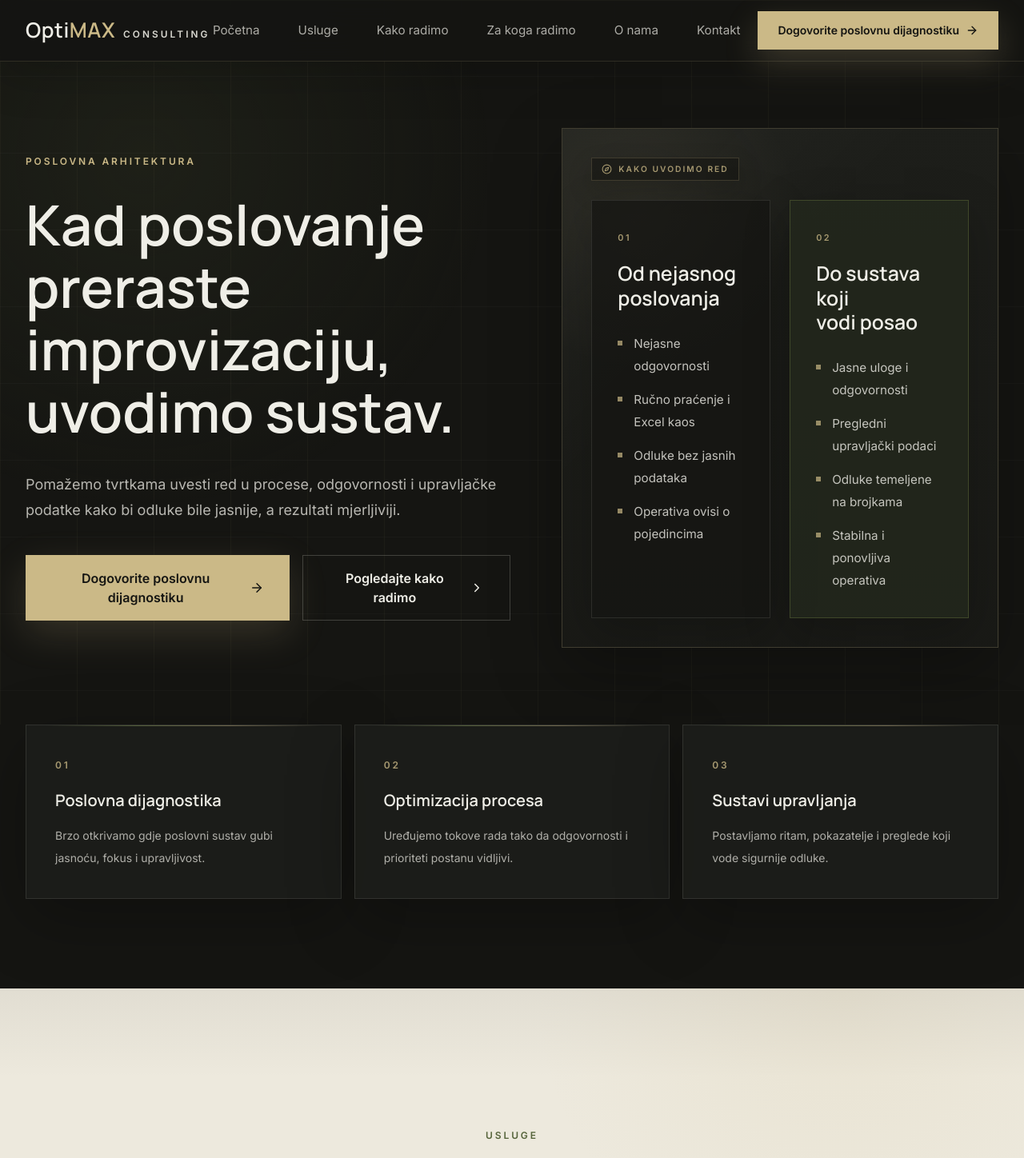
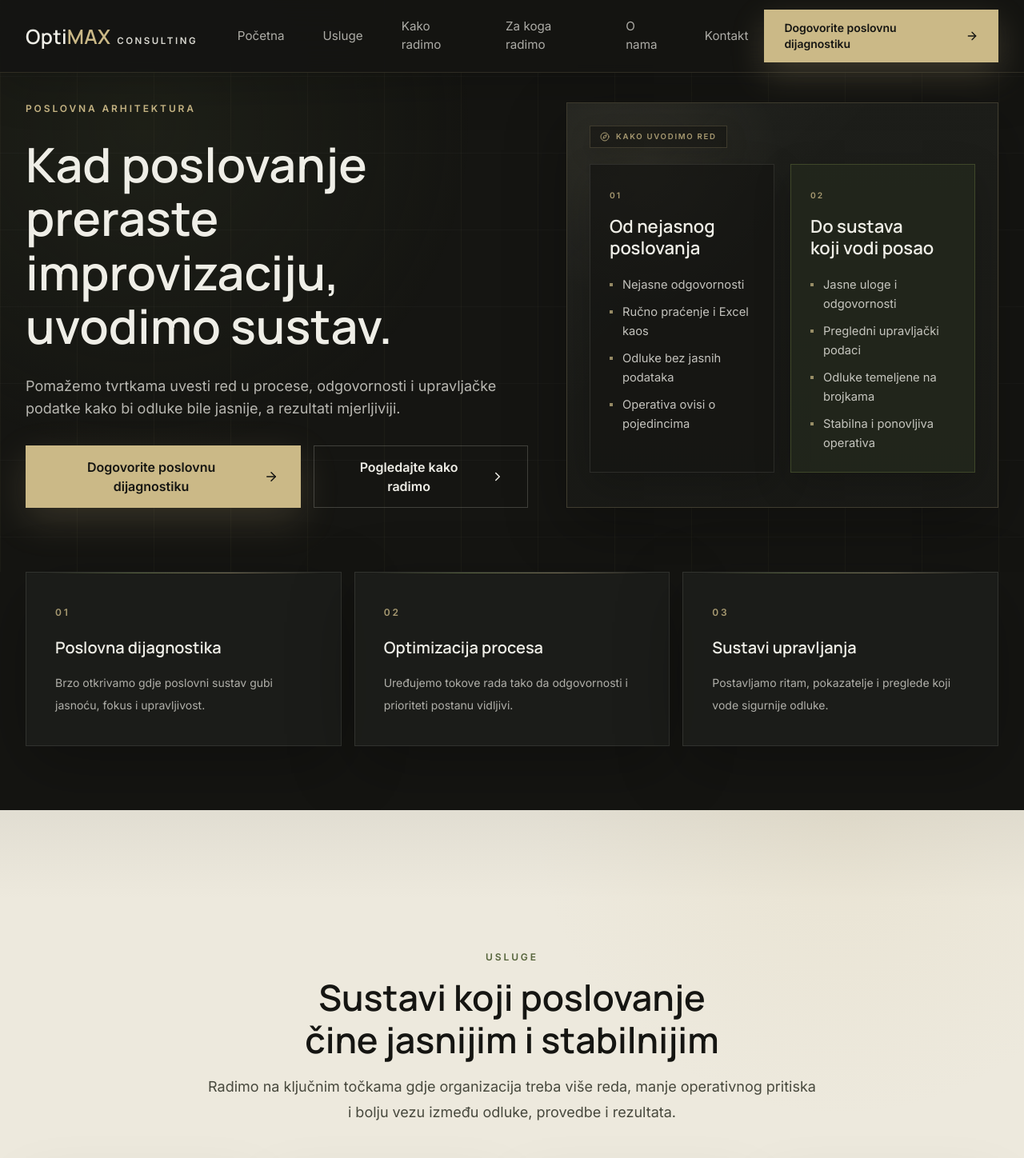
Before and after one commit to jelena1410-ux/optimax-website, a React (Vite) app: page / in a window 1280 px wide. Shown: the top 1448 px of the page at 80% size. Built offline with nearby package versions, Linux system fonts and the light colour scheme.

Commit message:
style: final premium proportion polish

```diff
--- a/src/main.jsx
+++ b/src/main.jsx
@@ -28,12 +28,12 @@ const serviceIcons = {
 
 function Logo() {
   return (
-    <a href="#pocetna" className="group flex h-11 w-[12.25rem] shrink-0 items-center sm:w-[13.25rem]" aria-label={siteContent.logo.ariaLabel}>
-      <span className="flex min-w-0 items-baseline gap-2.5 whitespace-nowrap leading-none">
-        <span className="font-display text-[1.45rem] font-semibold tracking-[0.02em] text-graphite-100 transition duration-300 group-hover:text-white sm:text-[1.62rem]">
+    <a href="#pocetna" className="group mr-3 flex h-10 w-[11.7rem] shrink-0 items-center sm:w-[12.8rem] lg:mr-8 xl:mr-10" aria-label={siteContent.logo.ariaLabel}>
+      <span className="flex min-w-0 items-baseline gap-2 whitespace-nowrap leading-none">
+        <span className="font-display text-[1.4rem] font-semibold tracking-[0.01em] text-graphite-100 transition duration-300 group-hover:text-white sm:text-[1.56rem]">
           Opti<span className="text-champagne-400">MAX</span>
         </span>
-        <span className="text-[0.68rem] font-semibold uppercase tracking-[0.22em] text-graphite-100/90 transition duration-300 group-hover:text-champagne-200 sm:text-[0.74rem] sm:tracking-[0.26em]">
+        <span className="text-[0.66rem] font-semibold uppercase tracking-[0.18em] text-graphite-100/90 transition duration-300 group-hover:text-champagne-200 sm:text-[0.72rem] sm:tracking-[0.22em]">
           Consulting
         </span>
       </span>
@@ -57,7 +57,7 @@ function Header() {
 
   return (
     <header className="fixed inset-x-0 top-0 z-50 border-b border-champagne-400/15 bg-graphite-950/90 shadow-[0_18px_55px_rgba(0,0,0,0.18)] backdrop-blur-xl">
-      <div className="mx-auto flex max-w-7xl items-center justify-between gap-4 px-5 py-3.5 lg:px-8">
+      <div className="mx-auto flex max-w-7xl items-center justify-between gap-5 px-5 py-3 lg:px-8">
         <Logo />
         <nav className="hidden items-center gap-10 xl:gap-12 lg:flex">
           {siteContent.navigation.map(({ label, href }) => (
@@ -104,10 +104,10 @@ function SectionHeading({ eyebrow, title, text }) {
   return (
     <div className="mx-auto max-w-3xl text-center">
       <p className="eyebrow">{eyebrow}</p>
-      <h2 className="mt-4 font-display text-3xl font-semibold text-graphite-950 sm:text-4xl lg:text-5xl">
+      <h2 className="mt-4 font-display text-[1.7rem] font-semibold leading-[1.18] text-graphite-950 sm:text-[2.2rem] lg:text-[2.8rem]">
         {title}
       </h2>
-      {text && <p className="mt-5 text-lg leading-8 text-graphite-700">{text}</p>}
+      {text && <p className="mt-4 text-base leading-7 text-graphite-700 sm:text-lg sm:leading-8">{text}</p>}
     </div>
   );
 }
@@ -117,34 +117,34 @@ function HeroGraphic() {
   const visualCards = [visual.before, visual.after];
 
   return (
-    <div className="relative overflow-hidden border border-champagne-400/20 bg-graphite-900 shadow-[0_28px_82px_rgba(0,0,0,0.3)]">
+    <div className="relative overflow-hidden border border-champagne-400/20 bg-graphite-900 shadow-[0_24px_72px_rgba(0,0,0,0.28)]">
       <div className="absolute inset-0 bg-[radial-gradient(circle_at_18%_16%,rgba(203,185,135,0.08),transparent_28%),linear-gradient(135deg,rgba(239,238,231,0.035),transparent_38%),linear-gradient(180deg,rgba(21,21,18,0.02),rgba(21,21,18,0.46))]" />
 
-      <div className="relative grid min-h-[410px] gap-5 p-6 sm:min-h-[480px] sm:p-8 lg:min-h-[540px] lg:content-center lg:gap-6 lg:p-9">
-        <div className="inline-flex w-fit items-center gap-2 border border-champagne-400/20 bg-graphite-950/60 px-3 py-1.5 text-[0.64rem] font-semibold uppercase tracking-[0.2em] text-champagne-400/80 shadow-[0_12px_32px_rgba(0,0,0,0.16)]">
-          <Compass size={13} />
+      <div className="relative grid min-h-[350px] gap-4 p-5 sm:min-h-[410px] sm:p-6 lg:min-h-[465px] lg:content-center lg:gap-5 lg:p-7">
+        <div className="inline-flex w-fit items-center gap-2 border border-champagne-400/20 bg-graphite-950/60 px-3 py-1.5 text-[0.6rem] font-semibold uppercase tracking-[0.18em] text-champagne-400/80 shadow-[0_10px_28px_rgba(0,0,0,0.14)]">
+          <Compass size={12} />
           {visual.badge}
         </div>
-        <div className="grid gap-5 lg:grid-cols-2 lg:gap-6">
+        <div className="grid gap-4 lg:grid-cols-2 lg:gap-5">
           {visualCards.map((card, index) => (
             <article
               key={card.title}
-              className={`relative overflow-hidden border p-7 shadow-[0_18px_54px_rgba(0,0,0,0.22)] transition duration-500 hover:-translate-y-1 sm:p-8 ${
+              className={`relative overflow-hidden border p-5 shadow-[0_16px_44px_rgba(0,0,0,0.2)] transition duration-500 hover:-translate-y-1 sm:p-6 ${
                 index === 1
                   ? 'border-[#6b7a3f]/40 bg-[#23281d]/75 hover:border-champagne-400/40'
                   : 'border-graphite-100/10 bg-graphite-950/75 hover:border-champagne-400/30'
               }`}
             >
-              <span className="text-[0.68rem] font-semibold uppercase tracking-[0.22em] text-champagne-400/80">
+              <span className="text-[0.64rem] font-semibold uppercase tracking-[0.2em] text-champagne-400/80">
                 {String(index + 1).padStart(2, '0')}
               </span>
-              <h3 className="mt-5 font-display text-[1.55rem] font-semibold leading-[1.22] text-graphite-100">
+              <h3 className="mt-4 font-display text-[1.28rem] font-semibold leading-[1.22] text-graphite-100 sm:text-[1.38rem]">
                 {card.title}
               </h3>
-              <ul className="mt-7 grid gap-3.5 text-[0.95rem] leading-7 text-graphite-100/80">
+              <ul className="mt-5 grid gap-2.5 text-[0.88rem] leading-6 text-graphite-100/80 sm:text-[0.92rem]">
                 {card.items.map((item) => (
-                  <li key={item} className="flex gap-3.5">
-                    <span className="mt-2.5 h-1.5 w-1.5 shrink-0 bg-champagne-400/70" />
+                  <li key={item} className="flex gap-3">
+                    <span className="mt-2.5 h-1 w-1 shrink-0 bg-champagne-400/70" />
                     <span>{item}</span>
                   </li>
                 ))}
@@ -159,7 +159,7 @@ function HeroGraphic() {
 
 function HeroCards({ items }) {
   return (
-    <section className="relative bg-graphite-950 px-5 pb-20 text-graphite-100 lg:px-8 lg:pb-28">
+    <section className="relative bg-graphite-950 px-5 pb-16 text-graphite-100 lg:px-8 lg:pb-20">
       <div className="mx-auto grid max-w-7xl gap-4 sm:grid-cols-3">
         {items.map((item) => (
           <article key={item.title} className="hero-service-card">
@@ -175,10 +175,10 @@ function HeroCards({ items }) {
 
 function PrincipleSection({ content }) {
   return (
-    <section id="nacin-rada" className="section-pad scroll-mt-24 bg-stone-100">
+    <section id="nacin-rada" className="section-pad section-ivory scroll-mt-24">
       <div className="mx-auto max-w-7xl px-5 lg:px-8">
         <SectionHeading eyebrow={content.eyebrow} title={content.title} text={content.text} />
-        <div className="mt-16 grid gap-5 sm:grid-cols-2 lg:grid-cols-4">
+        <div className="mt-12 grid gap-5 sm:grid-cols-2 lg:grid-cols-4">
           {content.items.map((item) => (
             <article key={item.title} className="principle-card">
               <h3 className="font-display text-xl font-semibold text-graphite-950">{item.title}</h3>
@@ -200,47 +200,46 @@ function AboutSection({ content, cta }) {
   ];
 
   return (
-    <section id="o-nama" className="section-pad relative scroll-mt-24 overflow-hidden bg-graphite-950 text-graphite-100">
+    <section id="o-nama" className="relative scroll-mt-24 overflow-hidden bg-graphite-950 py-20 text-graphite-100 sm:py-24 lg:py-28">
       <div className="absolute inset-0 bg-[radial-gradient(circle_at_18%_18%,rgba(203,185,135,0.06),transparent_28%),linear-gradient(180deg,rgba(21,21,18,0),rgba(48,55,32,0.16))]" />
-      <div className="relative mx-auto grid max-w-7xl gap-14 px-5 lg:grid-cols-[0.9fr_1.1fr] lg:items-start lg:px-8">
+      <div className="relative mx-auto grid max-w-7xl gap-10 px-5 lg:grid-cols-[0.92fr_1.08fr] lg:items-start lg:px-8">
         <div className="max-w-2xl">
           <p className="eyebrow text-champagne-400">{content.eyebrow}</p>
-          <h2 className="mt-6 font-display text-3xl font-semibold leading-[1.22] sm:text-4xl sm:leading-[1.18] lg:text-5xl">
+          <h2 className="mt-5 font-display text-[1.8rem] font-semibold leading-[1.22] sm:text-[2.35rem] sm:leading-[1.18] lg:text-[2.9rem]">
             {content.title}
           </h2>
-          <div className="mt-9 space-y-7 text-lg leading-9 text-graphite-100/75">
+          <div className="mt-7 space-y-5 text-base leading-8 text-graphite-100/75 sm:text-[1.03rem]">
             {content.paragraphs.map((paragraph) => (
               <p key={paragraph}>{paragraph}</p>
             ))}
           </div>
-          <a href="#kontakt" className="premium-button mt-10 inline-flex min-h-12 items-center justify-center gap-3 bg-champagne-400 px-8 py-4 text-center font-semibold text-graphite-950 transition focus-visible:outline focus-visible:outline-2 focus-visible:outline-offset-4 focus-visible:outline-champagne-400">
+          <a href="#kontakt" className="premium-button mt-8 inline-flex min-h-11 items-center justify-center gap-3 bg-champagne-400 px-7 py-3.5 text-center font-semibold text-graphite-950 transition focus-visible:outline focus-visible:outline-2 focus-visible:outline-offset-4 focus-visible:outline-champagne-400">
             {cta}
             <ArrowRight className="shrink-0" size={18} />
           </a>
         </div>
-        <div className="border border-champagne-400/20 bg-graphite-900/60 p-7 shadow-[0_34px_110px_rgba(0,0,0,0.34)] sm:p-9 lg:p-11">
-          <div className="border-b border-graphite-100/10 pb-8">
-            <p className="text-xs font-semibold uppercase tracking-[0.28em] text-champagne-400/75">Način razmišljanja</p>
-            <h3 className="mt-4 font-display text-2xl font-semibold leading-tight text-graphite-100 sm:text-3xl">
+        <div className="border border-champagne-400/15 bg-graphite-900/60 p-6 shadow-[0_24px_82px_rgba(0,0,0,0.28)] sm:p-7 lg:p-8">
+          <div className="border-b border-graphite-100/10 pb-6">
+            <h3 className="font-display text-[1.15rem] font-semibold uppercase leading-tight tracking-[0.18em] text-champagne-300 sm:text-[1.28rem]">
               Način razmišljanja
             </h3>
-            <p className="mt-5 max-w-xl text-base leading-8 text-graphite-100/70">
+            <p className="mt-4 max-w-xl text-[0.95rem] leading-7 text-graphite-100/70">
               Sustav promatramo kroz odluke, odgovornosti, podatke i provedbu.
             </p>
           </div>
           <div className="divide-y divide-graphite-100/10">
             {principles.map((item, index) => (
-              <div key={item} className="group grid grid-cols-[3.2rem_1fr] items-center gap-5 py-5">
-                <span className="font-display text-xs font-semibold tracking-[0.22em] text-champagne-400/80">
+              <div key={item} className="group grid grid-cols-[2.7rem_1fr] items-center gap-4 py-4">
+                <span className="font-display text-[0.68rem] font-semibold tracking-[0.2em] text-champagne-400/75">
                   {String(index + 1).padStart(2, '0')}
                 </span>
-                <span className="font-display text-lg font-semibold leading-7 text-graphite-100/90 transition duration-300 group-hover:text-champagne-100">
+                <span className="font-display text-base font-semibold leading-7 text-graphite-100/90 transition duration-300 group-hover:text-champagne-100 sm:text-[1.05rem]">
                   {item}
                 </span>
               </div>
             ))}
           </div>
-          <p className="mt-8 border-l border-champagne-400/50 bg-graphite-950/75 p-7 font-display text-xl leading-8 text-graphite-100 shadow-[0_22px_70px_rgba(0,0,0,0.26)] sm:text-2xl sm:leading-9">
+          <p className="mt-6 border-l border-champagne-400/50 bg-graphite-950/70 p-5 font-display text-lg leading-7 text-graphite-100 shadow-[0_18px_54px_rgba(0,0,0,0.22)] sm:p-6 sm:text-xl sm:leading-8">
             {content.closing.map((line) => (
               <span key={line} className="block">
                 {line}
@@ -258,7 +257,7 @@ function ExpertiseSection({ content }) {
     <section className="section-pad section-ivory">
       <div className="mx-auto max-w-7xl px-5 lg:px-8">
         <SectionHeading eyebrow={content.eyebrow} title={content.title} />
-        <div className="mt-16 grid gap-5 sm:grid-cols-2 lg:grid-cols-4">
+        <div className="mt-12 grid gap-5 sm:grid-cols-2 lg:grid-cols-4">
           {content.items.map((item) => (
             <article key={item.title} className="service-card">
               <Target className="text-olive-700" size={24} />
@@ -278,7 +277,7 @@ function SignalSection({ signals, results }) {
       <div className="mx-auto grid max-w-7xl gap-8 px-5 lg:grid-cols-2 lg:px-8">
         <div className="signal-panel">
           <p className="eyebrow">{signals.eyebrow}</p>
-          <h2 className="mt-4 font-display text-3xl font-semibold text-graphite-950 sm:text-4xl">
+          <h2 className="mt-4 font-display text-[1.7rem] font-semibold leading-[1.18] text-graphite-950 sm:text-[2.15rem]">
             {signals.title}
           </h2>
           <div className="mt-8 grid gap-3">
@@ -295,7 +294,7 @@ function SignalSection({ signals, results }) {
         </div>
         <div className="signal-panel signal-panel-dark">
           <p className="eyebrow text-champagne-400">{results.eyebrow}</p>
-          <h2 className="mt-4 font-display text-3xl font-semibold text-graphite-100 sm:text-4xl">
+          <h2 className="mt-4 font-display text-[1.7rem] font-semibold leading-[1.18] text-graphite-100 sm:text-[2.15rem]">
             {results.title}
           </h2>
           <div className="mt-8 grid gap-3 sm:grid-cols-2">
@@ -355,23 +354,23 @@ function App() {
     <main className="min-h-screen overflow-x-hidden bg-[#efeee7] text-graphite-950">
       <Header />
 
-      <section id="pocetna" className="relative scroll-mt-24 overflow-hidden bg-graphite-950 pt-32 text-graphite-100 lg:pt-40">
+      <section id="pocetna" className="relative scroll-mt-24 overflow-hidden bg-graphite-950 pt-28 text-graphite-100 lg:pt-32">
         <div className="absolute inset-0 hero-lines opacity-60" />
-        <div className="relative mx-auto grid max-w-7xl gap-14 px-5 pb-16 sm:gap-16 sm:pb-20 lg:grid-cols-[1fr_0.9fr] lg:px-8 lg:pb-24">
+        <div className="relative mx-auto grid max-w-7xl gap-10 px-5 pb-12 sm:gap-12 sm:pb-16 lg:grid-cols-[1fr_0.86fr] lg:px-8 lg:pb-20">
           <div className="flex flex-col justify-center">
             <p className="eyebrow text-champagne-400">POSLOVNA ARHITEKTURA</p>
-            <h1 className="mt-8 max-w-4xl font-display text-[2.35rem] font-semibold leading-[1.18] text-graphite-100 sm:text-[3rem] sm:leading-[1.16] lg:text-[4.35rem] lg:leading-[1.12]">
+            <h1 className="mt-7 max-w-4xl font-display text-[2.05rem] font-semibold leading-[1.2] text-graphite-100 sm:text-[2.65rem] sm:leading-[1.17] lg:text-[3.72rem] lg:leading-[1.13]">
               {hero.title}
             </h1>
-            <p className="mt-9 max-w-2xl text-lg leading-8 text-graphite-100/75">
+            <p className="mt-7 max-w-2xl text-base leading-8 text-graphite-100/75 sm:text-lg">
               {hero.text}
             </p>
-            <div className="mt-10 flex flex-col gap-4 sm:flex-row">
-              <a href="#kontakt" className="premium-button inline-flex min-h-12 items-center justify-center gap-3 bg-champagne-400 px-8 py-4 text-center font-semibold text-graphite-950 transition focus-visible:outline focus-visible:outline-2 focus-visible:outline-offset-4 focus-visible:outline-champagne-400">
+            <div className="mt-8 flex flex-col gap-4 sm:flex-row">
+              <a href="#kontakt" className="premium-button inline-flex min-h-11 items-center justify-center gap-3 bg-champagne-400 px-7 py-3.5 text-center font-semibold text-graphite-950 transition focus-visible:outline focus-visible:outline-2 focus-visible:outline-offset-4 focus-visible:outline-champagne-400">
                 {ctas.primary}
                 <ArrowRight className="shrink-0" size={18} />
               </a>
-              <a href="#kako-radimo" className="premium-button-secondary inline-flex min-h-12 items-center justify-center gap-3 border border-graphite-100/20 px-8 py-4 text-center font-semibold text-graphite-100 transition focus-visible:outline focus-visible:outline-2 focus-visible:outline-offset-4 focus-visible:outline-champagne-400">
+              <a href="#kako-radimo" className="premium-button-secondary inline-flex min-h-11 items-center justify-center gap-3 border border-graphite-100/20 px-7 py-3.5 text-center font-semibold text-graphite-100 transition focus-visible:outline focus-visible:outline-2 focus-visible:outline-offset-4 focus-visible:outline-champagne-400">
                 {ctas.secondary}
                 <ChevronRight className="shrink-0" size={18} />
               </a>
@@ -388,7 +387,7 @@ function App() {
           title={services.title}
           text={services.text}
         />
-        <div className="mx-auto mt-20 grid max-w-7xl gap-6 px-5 sm:grid-cols-2 lg:grid-cols-4 lg:px-8">
+        <div className="mx-auto mt-14 grid max-w-7xl gap-5 px-5 sm:grid-cols-2 lg:grid-cols-4 lg:px-8">
           {services.items.map(({ icon, title, text, benefit }) => {
             const Icon = serviceIcons[icon] ?? Layers3;
 
@@ -406,11 +405,11 @@ function App() {
 
       <PrincipleSection content={principles} />
 
-      <section id="kako-radimo" className="relative scroll-mt-24 bg-graphite-950 py-20 text-graphite-100 sm:py-24 lg:py-32">
-        <div className="mx-auto grid max-w-7xl gap-14 px-5 lg:grid-cols-[0.86fr_1fr] lg:px-8">
+      <section id="kako-radimo" className="relative scroll-mt-24 bg-graphite-950 py-16 text-graphite-100 sm:py-20 lg:py-24">
+        <div className="mx-auto grid max-w-7xl gap-10 px-5 lg:grid-cols-[0.86fr_1fr] lg:px-8">
           <div>
             <p className="eyebrow text-champagne-400">{process.eyebrow}</p>
-            <h2 className="mt-4 font-display text-3xl font-semibold sm:text-4xl lg:text-5xl">
+            <h2 className="mt-4 font-display text-[1.7rem] font-semibold leading-[1.18] sm:text-[2.2rem] lg:text-[2.8rem]">
               {process.title}
             </h2>
             <p className="mt-6 text-lg leading-8 text-graphite-100/70">
@@ -438,10 +437,10 @@ function App() {
       <SignalSection signals={signals} results={results} />
 
       <section id="za-koga" className="section-pad section-olive scroll-mt-24">
-        <div className="mx-auto grid max-w-7xl gap-14 px-5 lg:grid-cols-[0.9fr_1.1fr] lg:px-8">
+        <div className="mx-auto grid max-w-7xl gap-10 px-5 lg:grid-cols-[0.9fr_1.1fr] lg:px-8">
           <div>
             <p className="eyebrow">{audiences.eyebrow}</p>
-            <h2 className="mt-4 font-display text-3xl font-semibold sm:text-4xl lg:text-5xl">
+            <h2 className="mt-4 font-display text-[1.7rem] font-semibold leading-[1.18] sm:text-[2.2rem] lg:text-[2.8rem]">
               {audiences.title}
             </h2>
           </div>
@@ -459,9 +458,9 @@ function App() {
       <section id="podrska" className="section-pad scroll-mt-24">
         <div className="mx-auto max-w-7xl px-5 lg:px-8">
           <div className="grid items-stretch overflow-hidden border border-champagne-400/15 bg-graphite-950 shadow-premium lg:grid-cols-[0.92fr_1.08fr]">
-            <div className="flex flex-col justify-center p-8 text-graphite-100 sm:p-12 lg:p-16">
+            <div className="flex flex-col justify-center p-7 text-graphite-100 sm:p-10 lg:p-12">
               <p className="eyebrow text-champagne-400">{strategicSupport.eyebrow}</p>
-              <h2 className="mt-5 font-display text-3xl font-semibold sm:text-4xl lg:text-5xl">
+              <h2 className="mt-5 font-display text-[1.7rem] font-semibold leading-[1.18] sm:text-[2.2rem] lg:text-[2.8rem]">
                 {strategicSupport.title}
               </h2>
               <p className="mt-6 text-lg leading-8 text-graphite-100/70">
@@ -470,7 +469,7 @@ function App() {
             </div>
             <div className="grid gap-px bg-graphite-100/10 p-px sm:grid-cols-2">
               {strategicSupport.packages.map(({ title, text }) => (
-                <div key={title} className="flex h-full flex-col bg-graphite-900 p-8 transition duration-300 hover:bg-graphite-900/85 sm:p-9">
+                <div key={title} className="flex h-full flex-col bg-graphite-900 p-7 transition duration-300 hover:bg-graphite-900/90 sm:p-8">
                   <Target className="text-champagne-400" size={24} />
                   <h3 className="mt-8 font-display text-xl font-semibold text-graphite-100">{title}</h3>
                   <p className="mt-4 leading-7 text-graphite-100/70">{text}</p>
@@ -481,17 +480,17 @@ function App() {
         </div>
       </section>
 
-      <section id="kontakt" className="section-ivory scroll-mt-24 py-24 sm:py-28 lg:py-36">
-        <div className="mx-auto grid max-w-7xl gap-12 px-5 lg:grid-cols-[0.9fr_1.1fr] lg:px-8">
+      <section id="kontakt" className="section-ivory scroll-mt-24 py-20 sm:py-24 lg:py-28">
+        <div className="mx-auto grid max-w-7xl gap-10 px-5 lg:grid-cols-[0.9fr_1.1fr] lg:px-8">
           <div>
             <p className="eyebrow">{contact.eyebrow}</p>
-            <h2 className="mt-4 font-display text-3xl font-semibold sm:text-4xl lg:text-5xl">
+            <h2 className="mt-4 font-display text-[1.7rem] font-semibold leading-[1.18] sm:text-[2.2rem] lg:text-[2.8rem]">
               {contact.title}
             </h2>
             <p className="mt-6 text-lg leading-8 text-graphite-700">
               {contact.text}
             </p>
-            <div className="mt-10 grid gap-4 text-graphite-800">
+            <div className="mt-8 grid gap-3 text-graphite-800">
               <a href={`mailto:${contact.email}`} className="contact-link">
                 <Mail size={20} />
                 {contact.email}
@@ -506,7 +505,7 @@ function App() {
               </span>
             </div>
           </div>
-          <form className="border border-graphite-950/10 bg-[#fbfaf5] p-6 shadow-[0_28px_90px_rgba(21,21,18,0.12)] sm:p-10" onSubmit={handleContactSubmit}>
+          <form className="border border-graphite-950/10 bg-[#fbfaf5] p-6 shadow-[0_24px_76px_rgba(21,21,18,0.1)] sm:p-8" onSubmit={handleContactSubmit}>
             <div className="grid gap-5 sm:grid-cols-2">
               <label className="field">
                 {contact.form.fields.name.label}
@@ -525,7 +524,7 @@ function App() {
                 <textarea name="message" rows="5" placeholder={contact.form.fields.message.placeholder} required />
               </label>
             </div>
-            <button type="submit" className="premium-submit mt-7 inline-flex min-h-12 w-full items-center justify-center gap-3 bg-olive-800 px-8 py-4 text-center font-semibold text-white transition focus-visible:outline focus-visible:outline-2 focus-visible:outline-offset-4 focus-visible:outline-olive-700 sm:w-auto">
+            <button type="submit" className="premium-submit mt-7 inline-flex min-h-11 w-full items-center justify-center gap-3 bg-olive-800 px-7 py-3.5 text-center font-semibold text-white transition focus-visible:outline focus-visible:outline-2 focus-visible:outline-offset-4 focus-visible:outline-olive-700 sm:w-auto">
               {ctas.contact}
               <ArrowRight className="shrink-0" size={18} />
             </button>
```
